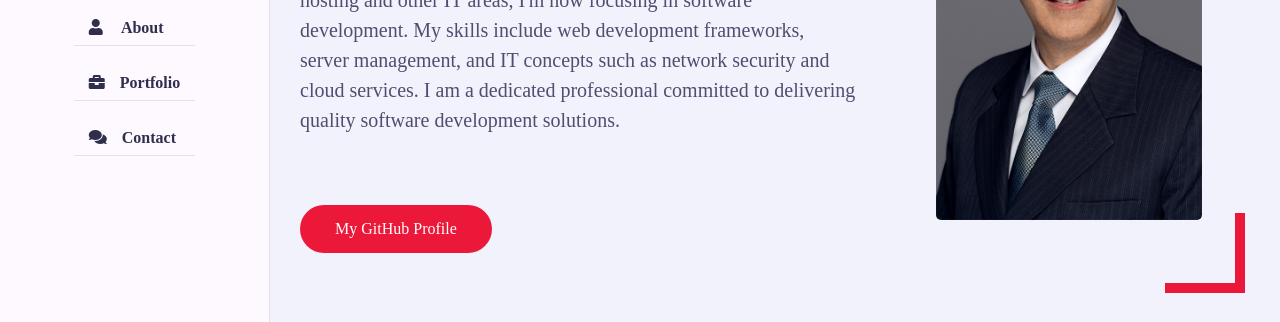
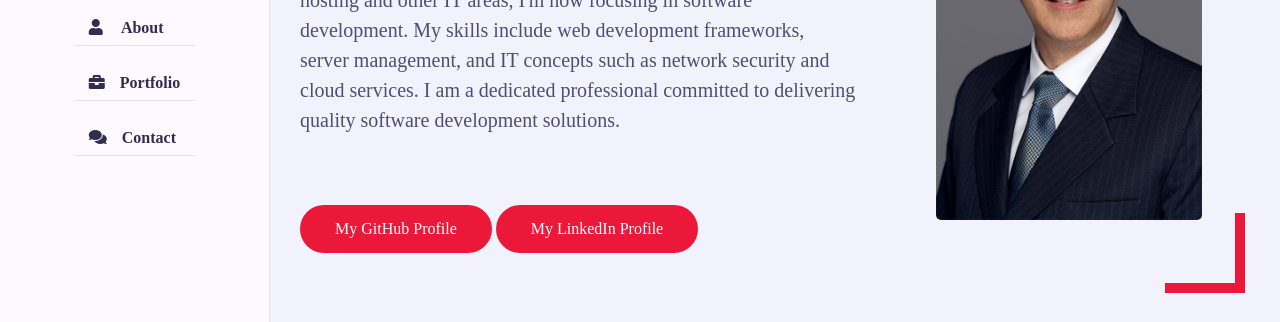
Before and after one commit to LeoGBK/pro-website, a plain HTML site: page index.html in a window 1280 px wide. Shown: the part 359-681 px from the top of the page. Drawn offline with nearby package versions, Linux system fonts and the light colour scheme; a web font is replaced by a local one.

Commit message:
Adding a button to LinkedIn profile

```diff
--- a/index.html
+++ b/index.html
@@ -66,7 +66,7 @@ height="0" width="0" style="display:none;visibility:hidden"></iframe></noscript>
                 IT concepts such as network security and cloud services. I am a dedicated professional committed to
                 delivering quality software development solutions.</p>
               <a href="https://github.com/LeoGBK" target="_blank" class="btn">My GitHub Profile</a>
-
+              <a href="https://www.linkedin.com/in/leobermeokittyle/" target="_blank" class="btn">My LinkedIn Profile</a>
             </div>
             <div class="home-img padd-15">
               <img src="images/hero.jpg" alt="">
```
